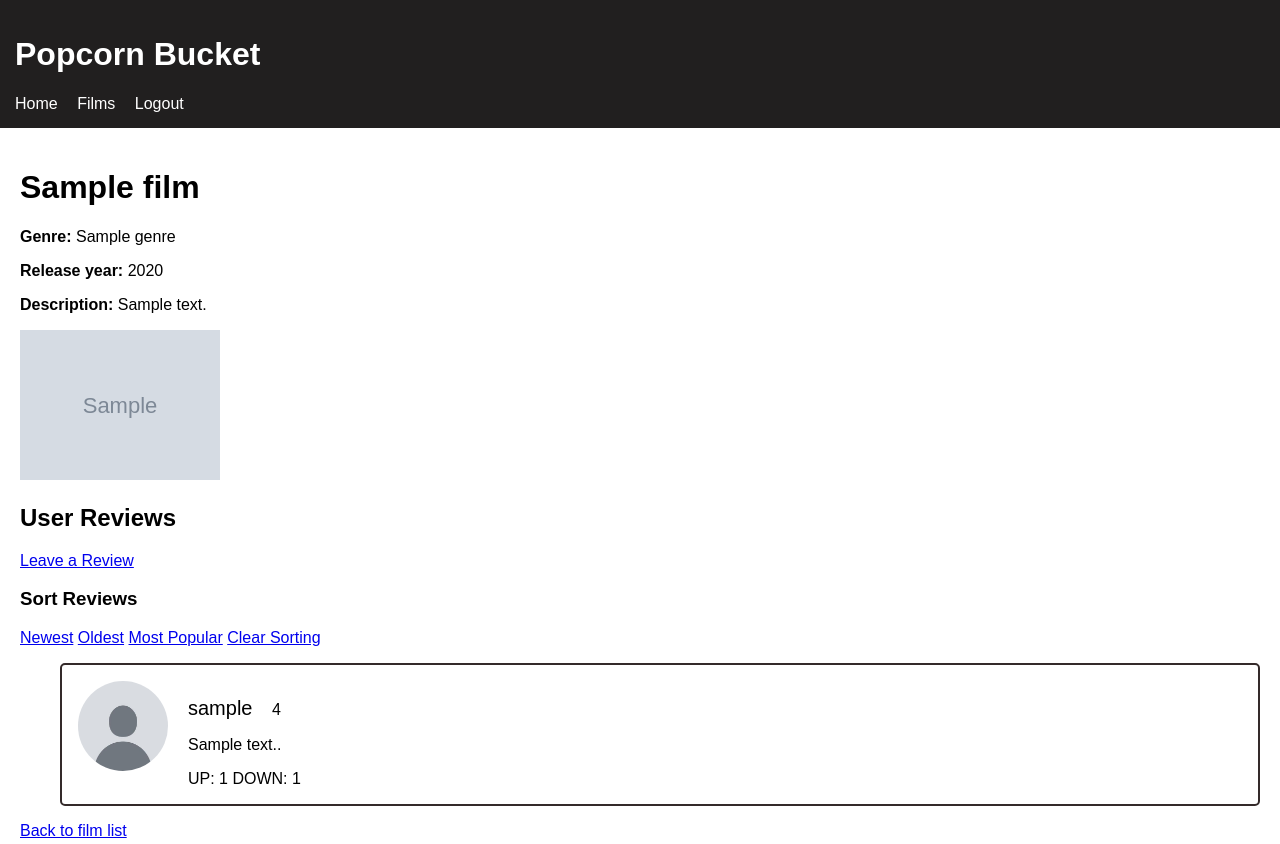
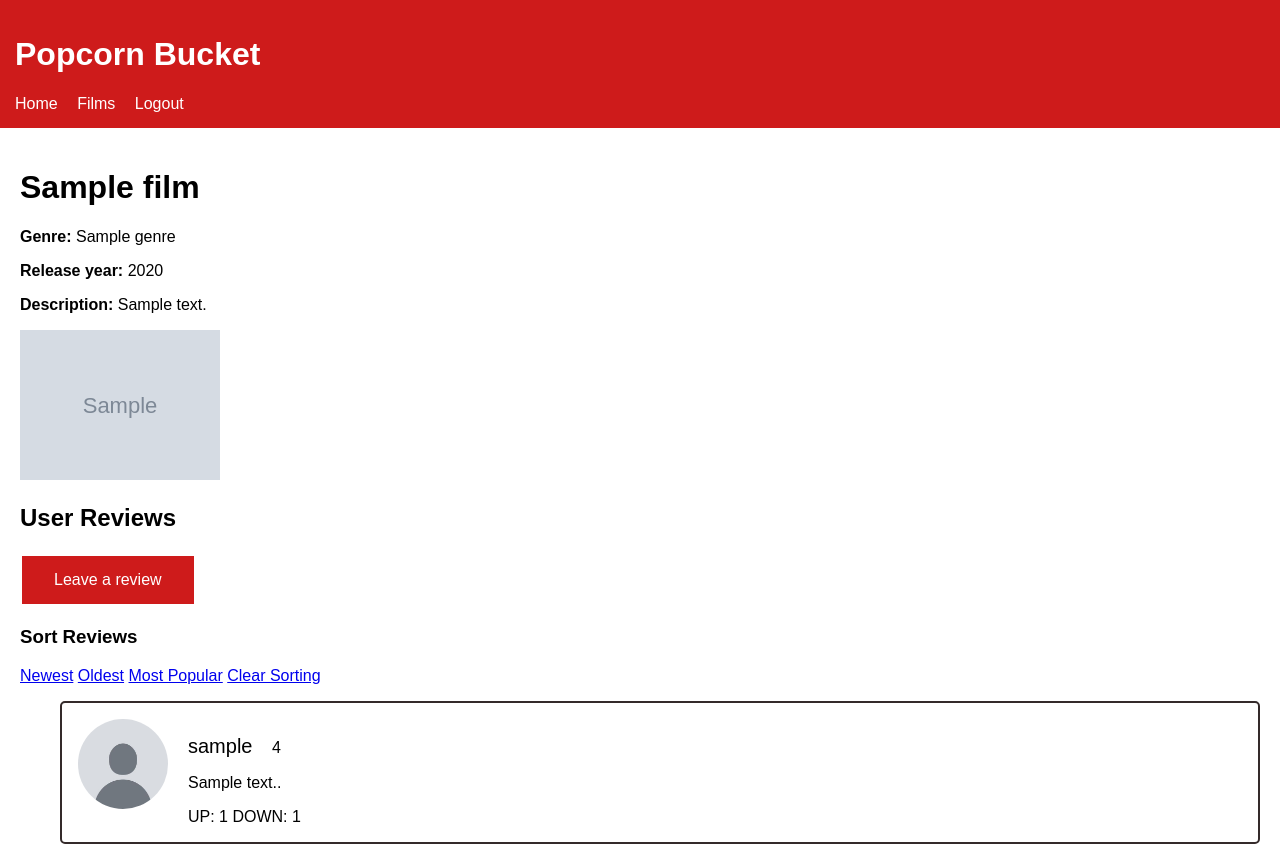
Before and after one commit to 3010468m/PopcornBucket, a Django app: page /1/ in a window 1280 px wide. Shown: the top 844 px of the page. Run offline with Django 3.2, Linux system fonts and the light colour scheme; a user stored in the database is signed in; tables that the repository leaves empty hold one stand-in row (values such as "Sample post"); grey boxes marked "Sample" are stand-in pictures.

Commit message:
changed some styling, added review button

```diff
--- a/templates/popcornbucket/base.html
+++ b/templates/popcornbucket/base.html
@@ -6,7 +6,7 @@
     <link rel="stylesheet" href="https://cdn.jsdelivr.net/npm/bootstrap-icons@1.11.1/font/bootstrap-icons.css">
     <style>
         body { font-family: Arial, sans-serif; margin: 0; padding: 0; }
-        header { background: #211f1f; color: white; padding: 15px; }
+        header { background: #ce1b1b; color: white; padding: 15px; }
         nav a { color: white; margin-right: 15px; text-decoration: none; }
         nav a:hover { text-decoration: underline; }
         main { padding: 20px; }
--- a/templates/popcornbucket/film_detail.html
+++ b/templates/popcornbucket/film_detail.html
@@ -2,6 +2,24 @@
 {% load static %}
 
 {% block content %}
+<head>
+    <style>
+.button {
+  border: none;
+  color: white;
+  padding: 15px 32px;
+  text-align: center;
+  text-decoration: none;
+  display: inline-block;
+  font-size: 16px;
+  margin: 4px 2px;
+  cursor: pointer;
+}
+
+.buttonLeaveReview {background-color: #ce1b1b;}
+</style>
+
+</head>
     <h1>{{ film.title }}</h1>
 
     <p><strong>Genre:</strong> {{ film.genre.name }}</p>
@@ -16,7 +34,7 @@
 
     <h2>User Reviews</h2>
     {% if request.user.is_authenticated %}
-        <a href="{% url 'write_review' film.id %}">Leave a Review</a><br>
+        <a href="{% url 'write_review' film.id %}"><button class="button buttonLeaveReview">Leave a review</button></a>
     {% else %}
         <a href="{% url 'login' %}">Log in</a> to Leave a Review<br>
     {% endif %}
```
